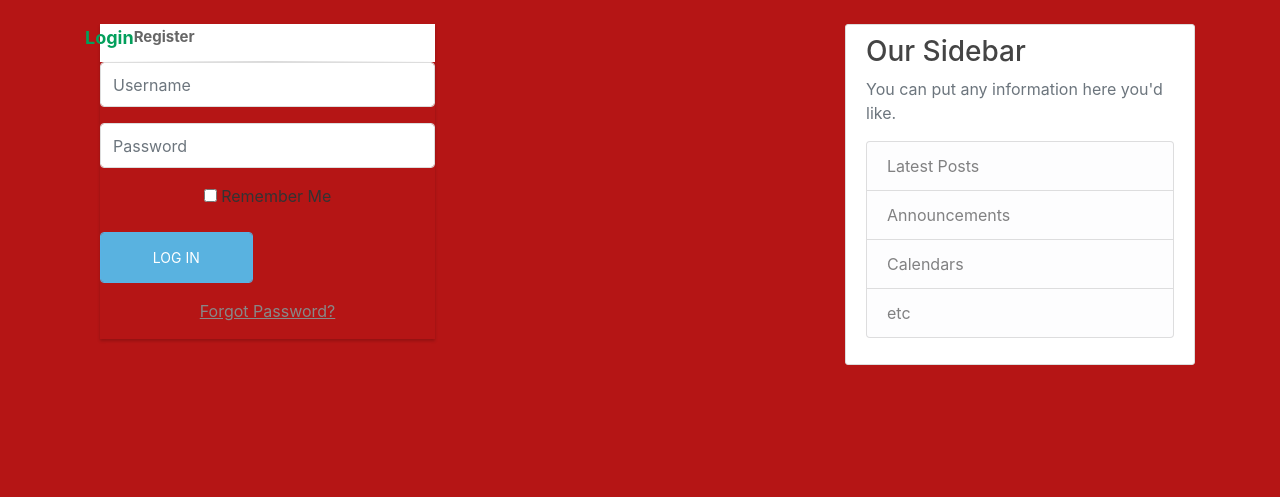
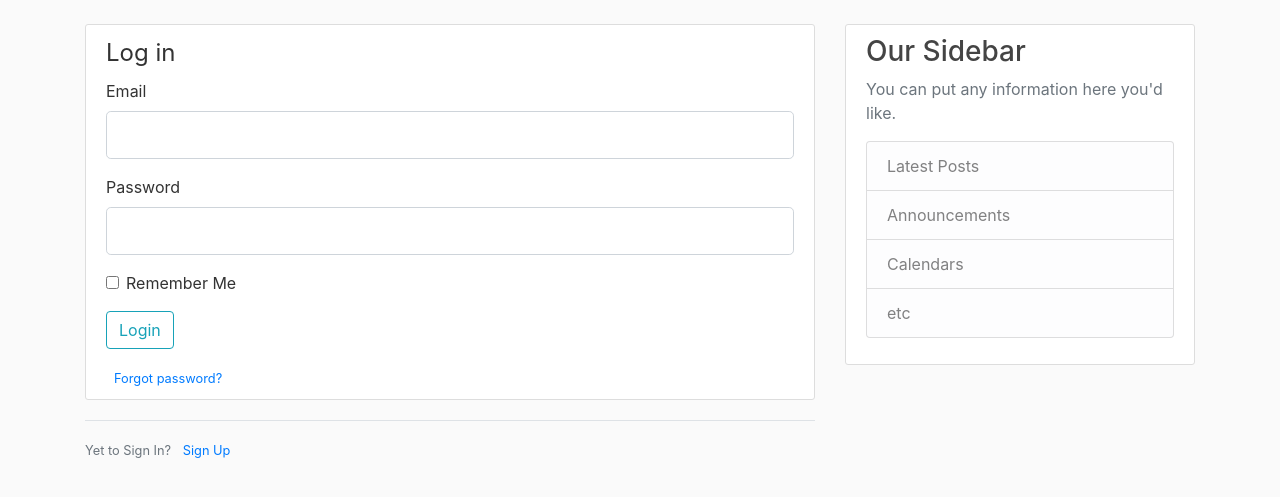
Before and after one commit to eemanDigital/flask_blog_app, a Flask app: page /login in a window 1280 px wide. Shown: the part 56-553 px from the top of the page. Run offline with Flask 3, Linux system fonts and the light colour scheme; some libraries are stand-ins or nearby versions.

Commit message:
login section completed

```diff
--- a/flask_blog_app/blog.py
+++ b/flask_blog_app/blog.py
@@ -1,4 +1,4 @@
-from flask import Flask, render_template, url_for
+from flask import Flask, render_template, url_for, flash, redirect
 #import forms
 from forms import RegistrationForm, LoginForm
 
@@ -37,14 +37,20 @@
 def about():
     return render_template('about.html', title='About Page')
 
-@app.route('/register')
+@app.route('/register', methods=["GET", "POST"])
 def register():
      form = RegistrationForm()
+     if form.validate_on_submit():
+         flash(f"Accounted Created for {form.username.data}", category='success')
+         return redirect(url_for('home'))
      return render_template('register.html', form=form, title='Register')
 
-@app.route('/login')
+@app.route('/login', methods=['GET', 'POST'])
 def login():
      form = LoginForm()
+     if form.validate_on_submit():
+         flash('Sign in successfull', category='success')
+         return redirect(url_for('home'))
      return render_template('login.html', form=form, title='Login')
 
 
--- a/flask_blog_app/forms.py
+++ b/flask_blog_app/forms.py
@@ -25,5 +25,5 @@
                         validators=[DataRequired(), Email()])
     password = PasswordField('Password',
                             validators=[DataRequired()])
-    remeberme = BooleanField('Remember Me')
+    remember = BooleanField('Remember Me')
     submit = SubmitField('Login')
--- a/flask_blog_app/static/css/main.css
+++ b/flask_blog_app/static/css/main.css
@@ -1,5 +1,5 @@
 body {
-    background: #b51515;
+    background: #fafafa;
     color: #333333;
     margin-top: 5rem;
   }
--- a/flask_blog_app/templates/layout.html
+++ b/flask_blog_app/templates/layout.html
@@ -26,13 +26,13 @@
           </button>
           <div class="collapse navbar-collapse" id="navbarToggle">
             <div class="navbar-nav mr-auto">
-              <a class="nav-item nav-link" href="/">Home</a>
-              <a class="nav-item nav-link" href="/about">About</a>
+              <a class="nav-item nav-link" href="{{ url_for('home') }}">Home</a>
+              <a class="nav-item nav-link" href="{{ url_for('about') }}">About</a>
             </div>
             <!-- Navbar Right Side -->
             <div class="navbar-nav">
-              <a class="nav-item nav-link" href="/login">Login</a>
-              <a class="nav-item nav-link" href="/register">Register</a>
+              <a class="nav-item nav-link" href="{{ url_for('login') }}">Login</a>
+              <a class="nav-item nav-link" href="{{ url_for('register') }}">Register</a>
             </div>
           </div>
         </div>
@@ -41,6 +41,16 @@
     <main role="main" class="container">
       <div class="row">
         <div class="col-md-8">
+          <!-- display flashed messages -->
+          {% with messages = get_flashed_messages(with_categories=true) %}
+            {% if messages %}
+              {% for category, message in messages %}
+                <div class="alert alert-{{ category }}">
+                  {{ message }}
+                </div>
+              {% endfor %}
+            {% endif %}
+          {% endwith %}
           {% block content %}{% endblock %}
         </div>
         <div class="col-md-4">
--- a/flask_blog_app/templates/login.html
+++ b/flask_blog_app/templates/login.html
@@ -1,58 +1,57 @@
 {% extends 'layout.html' %}
 
 {% block content %}
-<div class="container">
-    <div class="row">
-        <div class="col-md-6 col-md-offset-3">
-            <div class="panel panel-login">
-                <div class="panel-heading">
-                    <div class="row">
-                        <div class="col-xs-6">
-                            <a href="#" class="active" id="login-form-link">Login</a>
-                        </div>
-                        <div class="col-xs-6">
-                            <a href="/register" id="register-form-link">Register</a>
-                        </div>
-                    </div>
-                    <hr>
+<div class="content-section">
+<form class="form-horizontal" action='' method="POST">
+    <!-- for security -->
+    {{ form.hidden_tag() }}
+    <fieldset class="form-group">
+      <div id="legend">
+        <legend class="">Log in</legend>
+
+        <div  class="form-group">
+            {{ form.email.label(class="form-control-label") }}
+            {% if form.email.errors  %}
+            {{ form.email(class="form-control form-control-lg is-invalid") }}
+                <div class="invalid-feedback">
+                    {% for error in form.email.errors %}
+                        <span>{{ error }}</span>
+                    {% endfor %}
                 </div>
-                <div class="panel-body">
-                    <div class="row">
-                        <div class="col-lg-12">
-                            <form id="login-form" action="http://phpoll.com/login/process" method="post" role="form" style="display: block;">
-                                <div class="form-group">
-                                    <input type="text" name="username" id="username" tabindex="1" class="form-control" placeholder="Username" value="">
-                                </div>
-                                <div class="form-group">
-                                    <input type="password" name="password" id="password" tabindex="2" class="form-control" placeholder="Password">
-                                </div>
-                                <div class="form-group text-center">
-                                    <input type="checkbox" tabindex="3" class="" name="remember" id="remember">
-                                    <label for="remember"> Remember Me</label>
-                                </div>
-                                <div class="form-group">
-                                    <div class="row">
-                                        <div class="col-sm-6 col-sm-offset-3">
-                                            <input type="submit" name="login-submit" id="login-submit" tabindex="4" class="form-control btn btn-login" value="Log In">
-                                        </div>
-                                    </div>
-                                </div>
-                                <div class="form-group">
-                                    <div class="row">
-                                        <div class="col-lg-12">
-                                            <div class="text-center">
-                                                <a href="http://phpoll.com/recover" tabindex="5" class="forgot-password">Forgot Password?</a>
-                                            </div>
-                                        </div>
-                                    </div>
-                                </div>
-                            </form>
-
-                        </div>
-                    </div>
+            {% else %}
+                {{ form.email(class="form-control form-control-lg") }}
+            {% endif %}
+        </div >
+        <div  class="form-group">
+            {{ form.password.label(class="form-control-label") }}
+            {% if form.password.errors  %}
+            {{ form.password(class="form-control form-control-lg is-invalid") }}
+                <div class="invalid-feedback">
+                    {% for error in form.password.errors %}
+                        <span>{{ error }}</span>
+                    {% endfor %}
                 </div>
-            </div>
+            {% else %}
+                {{ form.password(class="form-control form-control-lg") }}
+            {% endif %}
+        </div >
+        <div class="form-check">
+            {{ form.remember(class='form-check-input') }}
+            {{ form.remember.label(class='form-check-label') }}
         </div>
+      </div>
+    </fieldset>
+    <div class="form-group">
+        {{ form.submit(class='btn btn-outline-info  ') }}
     </div>
+    <small class="text-muted ml-2">
+        <a href="#">Forgot password?</a>
+    </small>
+  </form>
+</div>
+<div class="border-top pt-3">
+    <small class="text-muted">
+        Yet to Sign In? <a href="{{ url_for('register') }}" class="ml-2">Sign Up</a>
+    </small>
 </div>
 {% endblock %}
```
Also changed, not shown: flask_blog_app/templates/register.html (+66 -41 lines).
